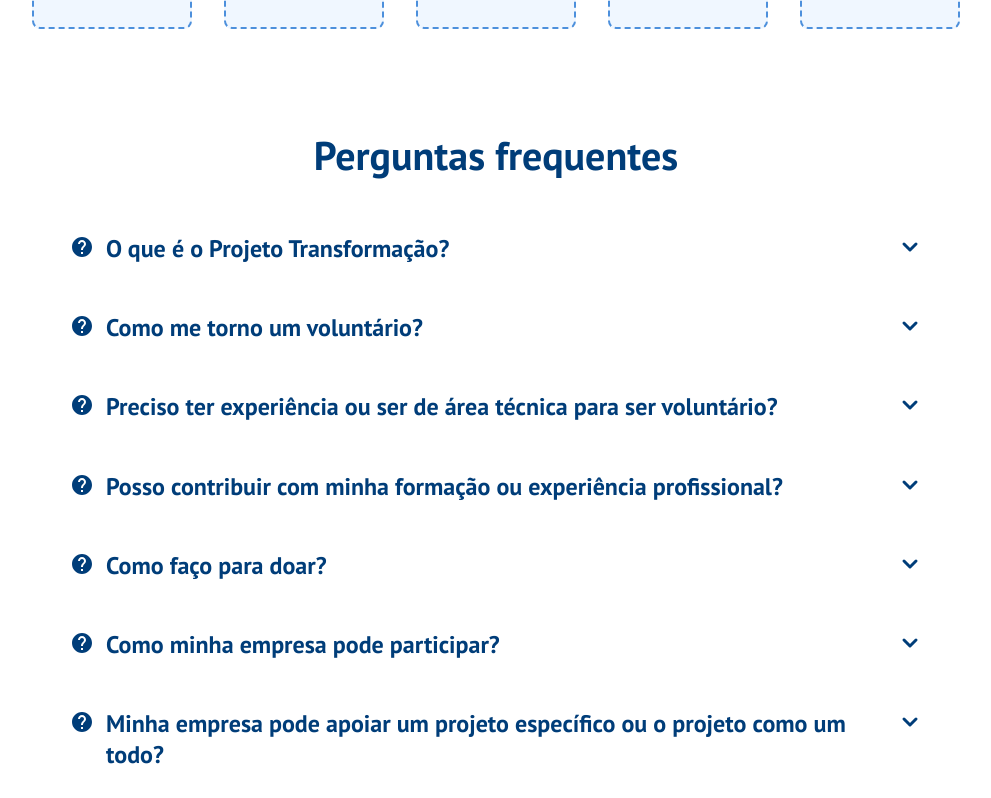
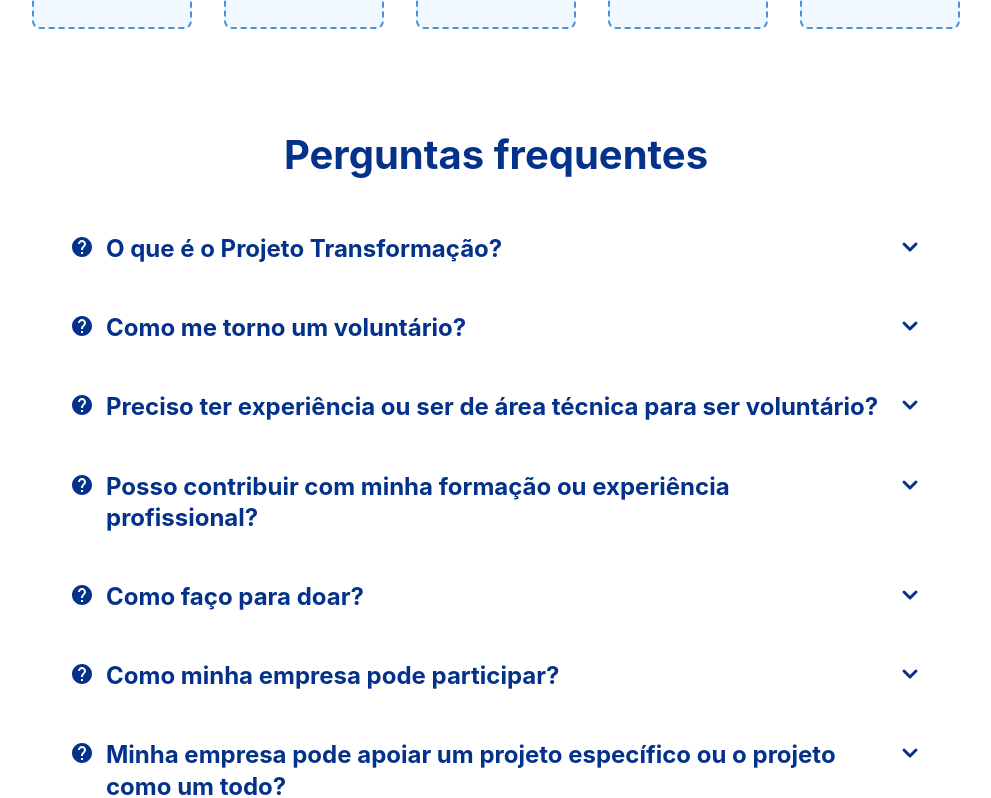
Before and after one commit to Lawd-UFS/transformacao-frontend, a React (Vite) app: page / in a window 1280 px wide. Shown: the part 3542-4340 px from the top of the page, without its empty margins (144-1135 px from the left). Built offline with nearby package versions, Linux system fonts and the light colour scheme.

Commit message:
style(home): padroniza FAQ e atualiza navegacao global do App

```diff
--- a/src/App.tsx
+++ b/src/App.tsx
@@ -8,11 +8,13 @@ import { SecaoFacaParte } from './components/SecaoFacaParte/SecaoFacaParte';
 import { SecaoParcerias } from './components/SecaoParcerias/SecaoParcerias';
 import { SecaoFAQ } from './components/SecaoFAQ/SecaoFAQ';
 import { QuemSomos } from './pages/QuemSomos/QuemSomos';
+import { ScrollToTop } from './components/ScrollToTop';
 
 function App() {
   return (
     <AccessibilityProvider>
       <BrowserRouter>
+        <ScrollToTop />
         <Routes>
           <Route path="/" element={<BaseLayout />}>
             <Route index element={
--- a/src/components/SecaoFAQ/SecaoFAQ.css
+++ b/src/components/SecaoFAQ/SecaoFAQ.css
@@ -17,10 +17,10 @@
 }
 
 .secao-faq-titulo {
-  font-family: var(--font-family-base);
+  font-family: var(--font-family-title);
   font-weight: var(--font-weight-bold);
   font-size: clamp(2rem, 4vw, 2.5rem);
-  color: var(--color-primary-700);
+  color: var(--primary-color);
 }
 
 /* ── Lista de perguntas ── */
@@ -46,19 +46,18 @@
   text-align: left;
   cursor: pointer;
   padding: var(--space-4) 0;
-  color: var(--color-primary-700);
+  color: var(--primary-color);
   transition: color 0.2s ease;
 }
 
 .faq-pergunta:hover {
-  color: var(--color-primary-600);
+  color: var(--primary-color);
 }
 
 .faq-pergunta-conteudo {
   display: flex;
   align-items: flex-start;
   gap: var(--space-3);
-  font-family: var(--font-family-base);
   font-size: var(--font-size-xl);
   font-weight: var(--font-weight-bold);
   line-height: 1.3;
@@ -98,9 +97,8 @@
   padding-left: calc(24px + var(--space-3)); /* Alinhado com o texto da pergunta (ícone + gap) */
   padding-bottom: var(--space-4);
   padding-right: var(--space-8);
-  font-family: var(--font-family-base);
   font-size: var(--font-size-lg);
-  color: var(--color-primary-700);
+  color: var(--primary-color);
   line-height: var(--line-height-relaxed);
   display: flex;
   flex-direction: column;
```
